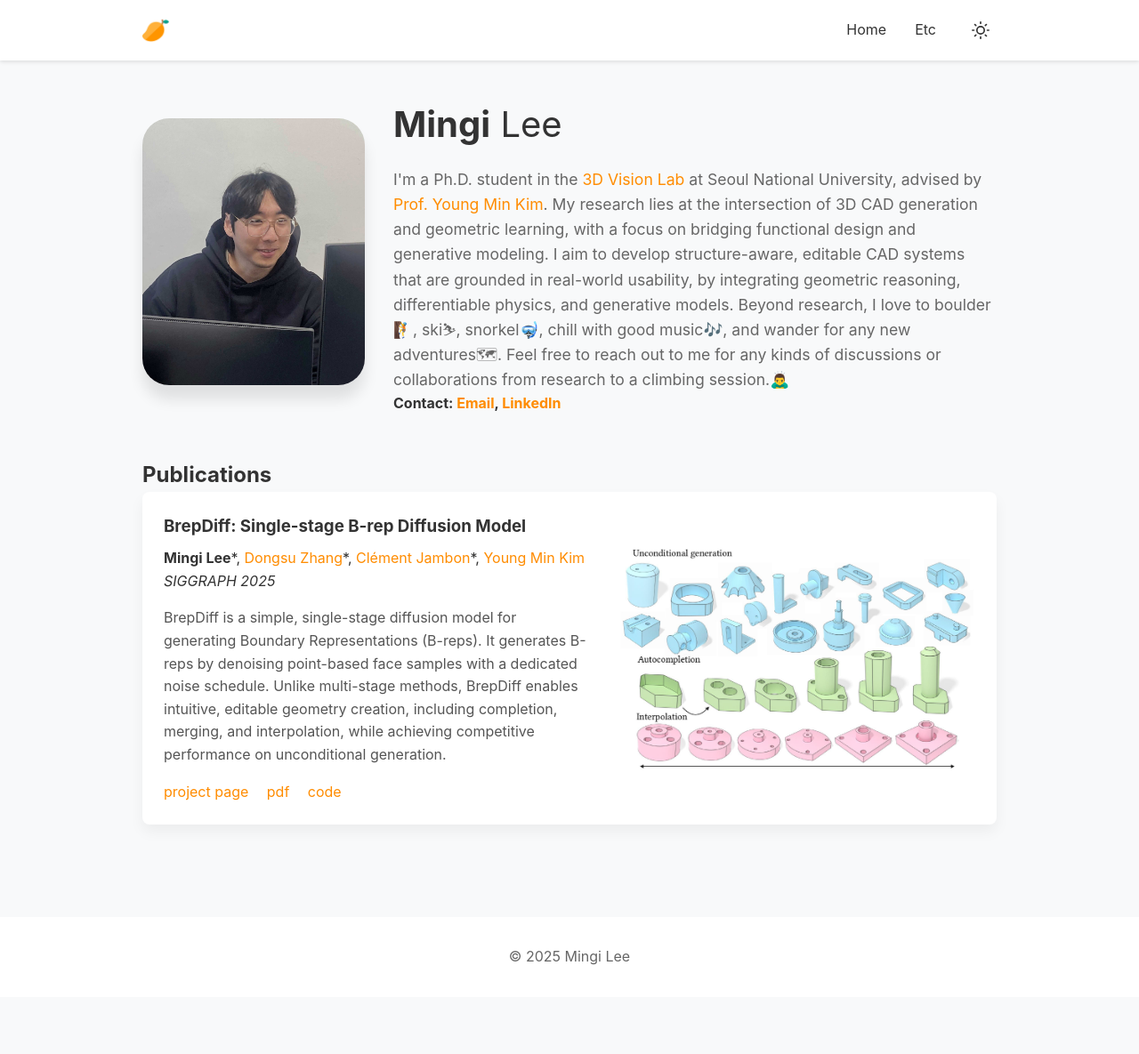
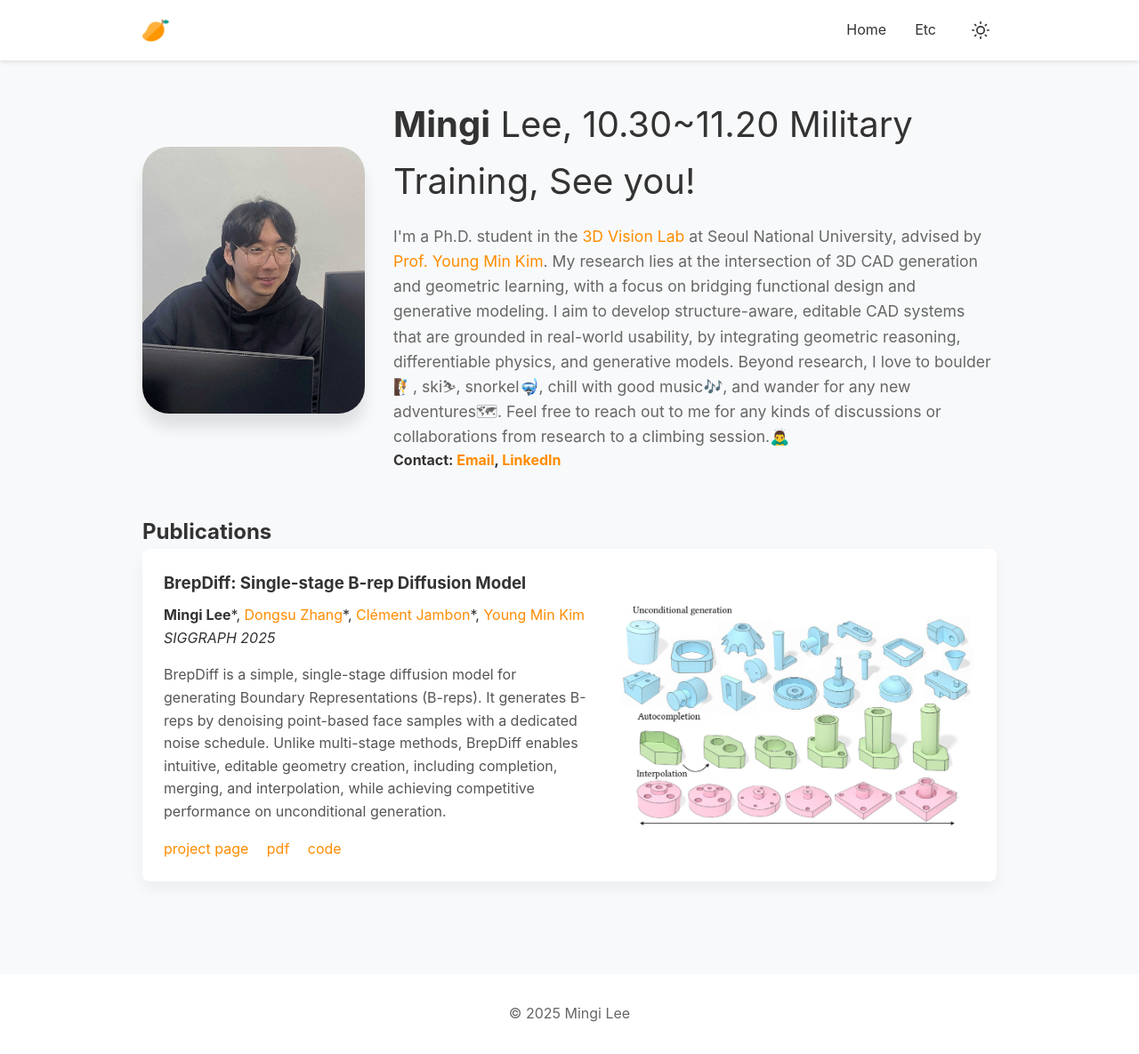
Before and after one commit to mingilikesmangos/mingilikesmangos.github.io, a Jekyll site: the page built from index.html, in a window 1280 px wide and 1185 px high. Shown: the whole window at 89% size. Built offline with Jekyll 4.4.1, drawn with Linux system fonts in a browser that asks for light colours.

Commit message:
military

```diff
--- a/index.html
+++ b/index.html
@@ -12,7 +12,7 @@ keywords: ["Mingi Lee", "Dongsu Zhang", "Clément Jambon", "BrepDiff", "3D CAD g
             <img src="{{ '/assets/images/profile2.jpg' | relative_url }}" alt="Mingi Lee 2" class="profile-image back">
         </div>
         <div class="header-content">
-            <h1><strong>Mingi</strong> Lee</h1>
+            <h1><strong>Mingi</strong> Lee, 10.30~11.20 Military Training, See you!</h1>
             <p>I'm a Ph.D. student in the <a href="https://3d.snu.ac.kr/">3D Vision Lab</a> at Seoul National University, advised by <a href="https://3d.snu.ac.kr/members/">Prof. Young Min Kim</a>.
             My research lies at the intersection of 3D CAD generation and geometric learning, with a focus on bridging functional design and generative modeling.
             I aim to develop structure-aware, editable CAD systems that are grounded in real-world usability, by integrating geometric reasoning, differentiable physics, and generative models.
```
